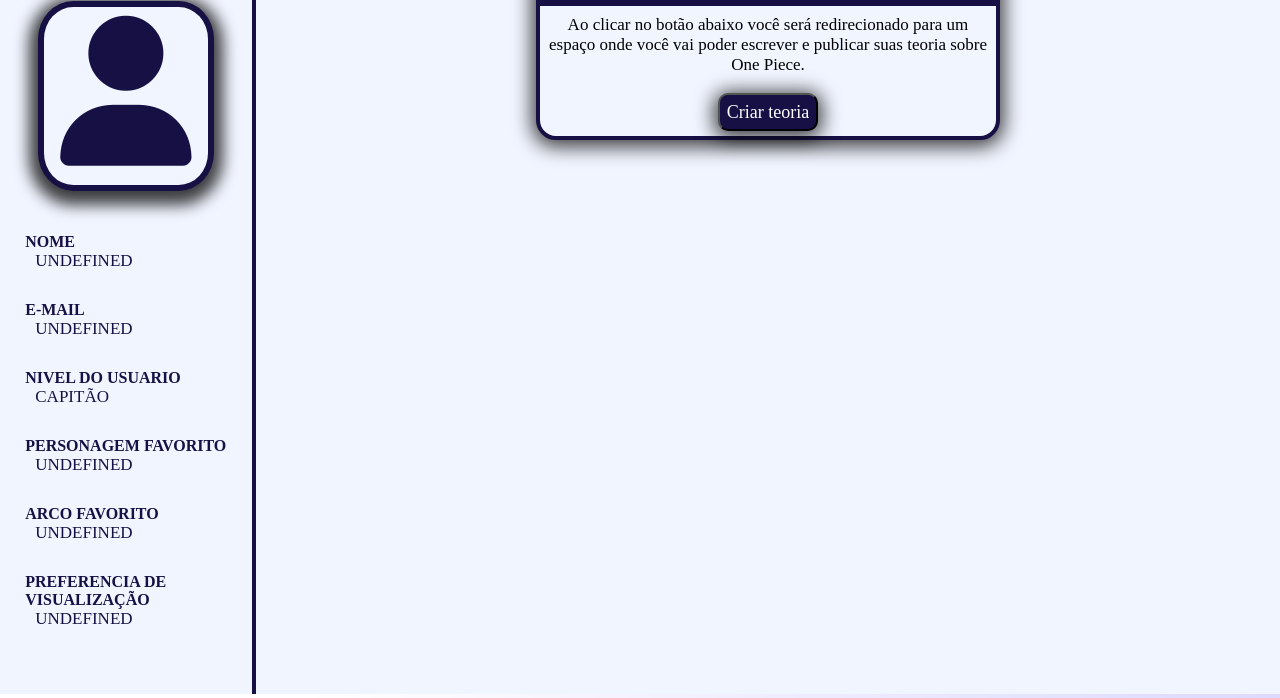
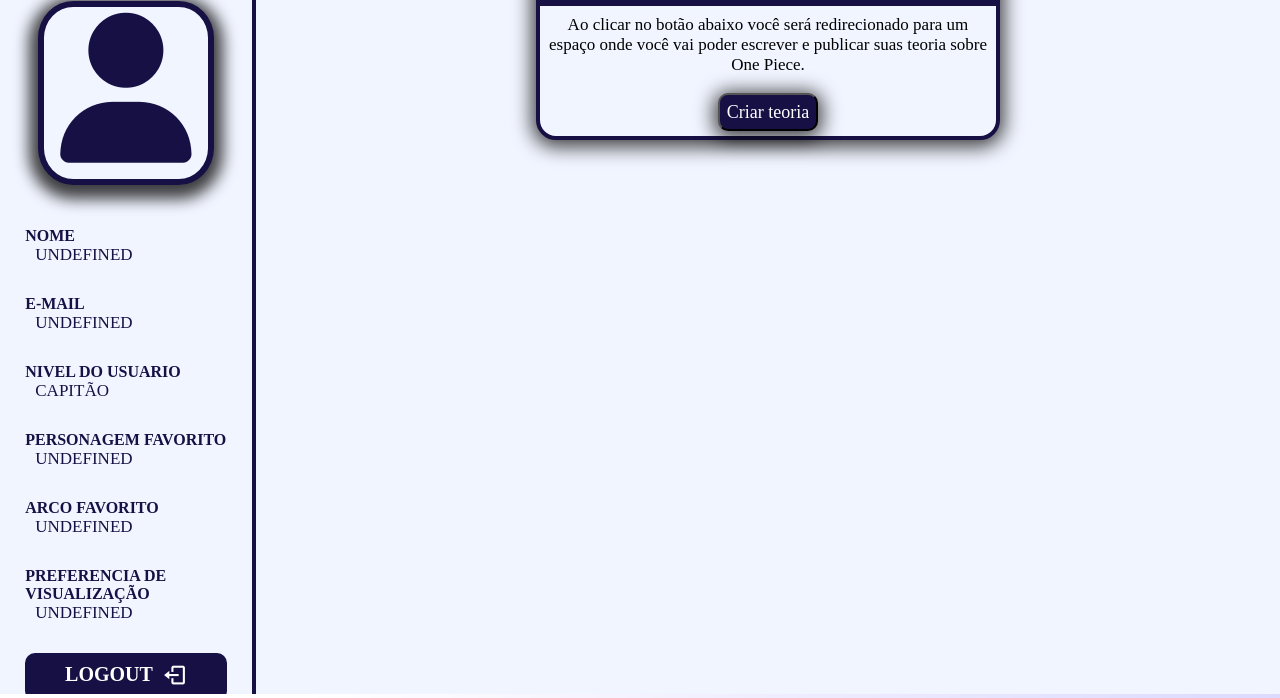
Before and after one commit to GabrielYukioMC/ProjetoPrimeiroSemestre, a website: page site/public/usuario.html in a window 1280 px wide. Shown: the part 102-800 px from the top of the page. Drawn offline with nearby package versions, Linux system fonts and the light colour scheme; no server answers.

Commit message:
opção de Logout na tela de usuario

```diff
--- a/site/public/assets/css/usuario.css
+++ b/site/public/assets/css/usuario.css
@@ -21,9 +21,9 @@ body {
 
 }
 
-body{
-    background: rgb(255,255,255);
-background: linear-gradient(153deg, rgba(255,255,255,1) 11%, rgba(164,159,255,1) 100%);
+body {
+    background: rgb(255, 255, 255);
+    background: linear-gradient(153deg, rgba(255, 255, 255, 1) 11%, rgba(164, 159, 255, 1) 100%);
 }
 
 :root {
@@ -96,9 +96,9 @@ background: linear-gradient(153deg, rgba(255,255,255,1) 11%, rgba(164,159,255,1)
 .principal {
     width: 80%;
     height: 93.2vh;
-display: flex;
-flex-direction: column;
-align-items: center;
+    display: flex;
+    flex-direction: column;
+    align-items: center;
 }
 
 #exibirAlertFormulario {
@@ -249,7 +249,7 @@ align-items: center;
     background: var(--corPrimaria);
     font-size: 30px;
     color: var(--corClara);
-    border-radius:  12px 12px 0 0;
+    border-radius: 12px 12px 0 0;
     padding: 2% 1%;
 }
 
@@ -317,7 +317,7 @@ align-items: center;
     transition: 0.6s;
 }
 
-.CaixaAvisoAlertas{
+.CaixaAvisoAlertas {
     height: 400px;
     display: flex;
     width: 90%;
@@ -340,6 +340,24 @@ align-items: center;
     align-items: center;
 }
 
-.alerta .conteudoAlert{
+.alerta .conteudoAlert {
     margin-left: 2%;
 }
+
+.sair {
+    background: var(--corPrimaria);
+    color: var(--corClara);
+    border-radius: 10px;
+    margin-top: 30px;
+    cursor: pointer;
+    display: flex;
+    font-weight: 600;
+    font-size: 20px;
+    justify-content: center;
+    padding:  10px;
+}
+
+.sair i {
+    font-size: 25px;
+
+}
--- a/site/public/assets/js/usuario.js
+++ b/site/public/assets/js/usuario.js
@@ -6,6 +6,12 @@ emailSpan.innerHTML = sessionStorage.EMAIL_USUARIO;
 var fkPersonagem = sessionStorage.PersonagemF_USUARIO;
 var fkArco = sessionStorage.ARCOF_USUARIO;;
 var id = sessionStorage.ID_USUARIO;
+
+
+function deslogar() {
+    sessionStorage.clear();
+    window.location = "index.html";
+}
 
 if (sessionStorage.FKPERSONAGEM_USUARIO == 'null' && (fkArco != 'null' && fkPersonagem != 'null')) {
 
@@ -348,8 +354,8 @@ function listarAvisos() {
                         <div class="alerta">
                     <div class="iconeAlerta"><i class="fa-solid fa-triangle-exclamation"></i></div>
                     <div class="conteudoAlert">
-                        <h3 class="comentarioP">Você tem um comentario em alerta !!</h3>
-                        <h4 class="comentarioP">Verifique o seu comentario com o titulo: "${aviso.titulo}" </h4>
+                        <h3 class="comentarioP">Você tem um comentario em alerta !!!</h3>
+                        <h4 class="comentarioP">Verifique o seu comentario com o titulo: "${aviso.titulo}". </h4>
                     </div>
                 </div>
                         `
--- a/site/public/usuario.html
+++ b/site/public/usuario.html
@@ -10,6 +10,9 @@
 
     <link rel="stylesheet" href="assets/css/menu.css">
     <link rel="stylesheet" href="assets/css/usuario.css">
+
+    <script src="https://unpkg.com/boxicons@2.1.4/dist/boxicons.js"></script>
+    <link href='https://unpkg.com/boxicons@2.1.4/css/boxicons.min.css' rel='stylesheet'>
 
     <link rel="stylesheet" href="https://cdnjs.cloudflare.com/ajax/libs/font-awesome/6.4.0/css/all.min.css"
         integrity="sha512-iecdLmaskl7CVkqkXNQ/ZH/XLlvWZOJyj7Yy7tcenmpD1ypASozpmT/E0iPtmFIB46ZmdtAc9eNBvH0H/ZpiBw=="
@@ -53,7 +56,10 @@
                 <p>Nivel do usuario <br> <span id="cargoSpan"></span></p>
                 <p>Personagem favorito <br><span id="personagemSpan"></span></p>
                 <p>Arco favorito <br><span id="arcoSpan"></span></p>
-                <p>Preferencia de visualização <br><span id="visualizacaoSpan"></span></p><br>
+                <p>Preferencia de visualização <br><span id="visualizacaoSpan"></span></p>
+                <div class="sair" onclick="deslogar()">Logout
+                    <span><i class='bx bx-log-out icon '></i></span>
+                </div>
             </div>
         </section>
 
```
Also changed, not shown: site/app.js (+4 -4 lines).
